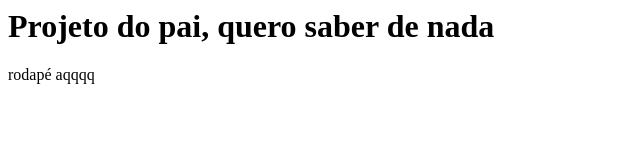
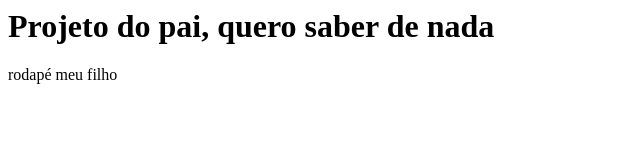
Before and after one commit to brandalize/curso-git, a plain HTML site: page index.html in a window 1280 px wide. Shown: the full height of the page, 0-640 px from the left. Drawn offline with Linux system fonts and the light colour scheme.

Commit message:
alterando rodapé

```diff
--- a/index.html
+++ b/index.html
@@ -2,7 +2,7 @@
 	<head>
 	</head>
 	<h1>Projeto do pai, quero saber de nada</h1>
-	<footer>rodapé aqqqq</footer>
+	<footer>rodapé meu filho</footer>
 	<body>
 	</body>
 </html>
```
